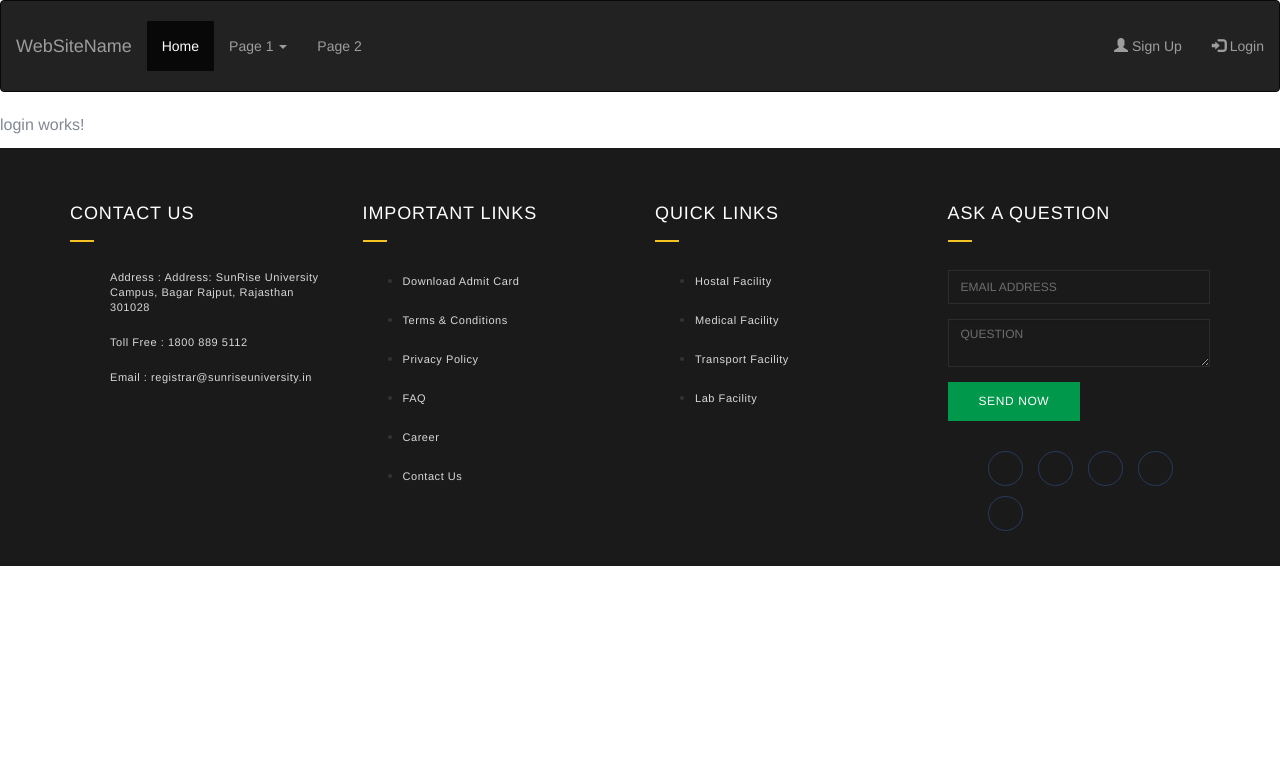
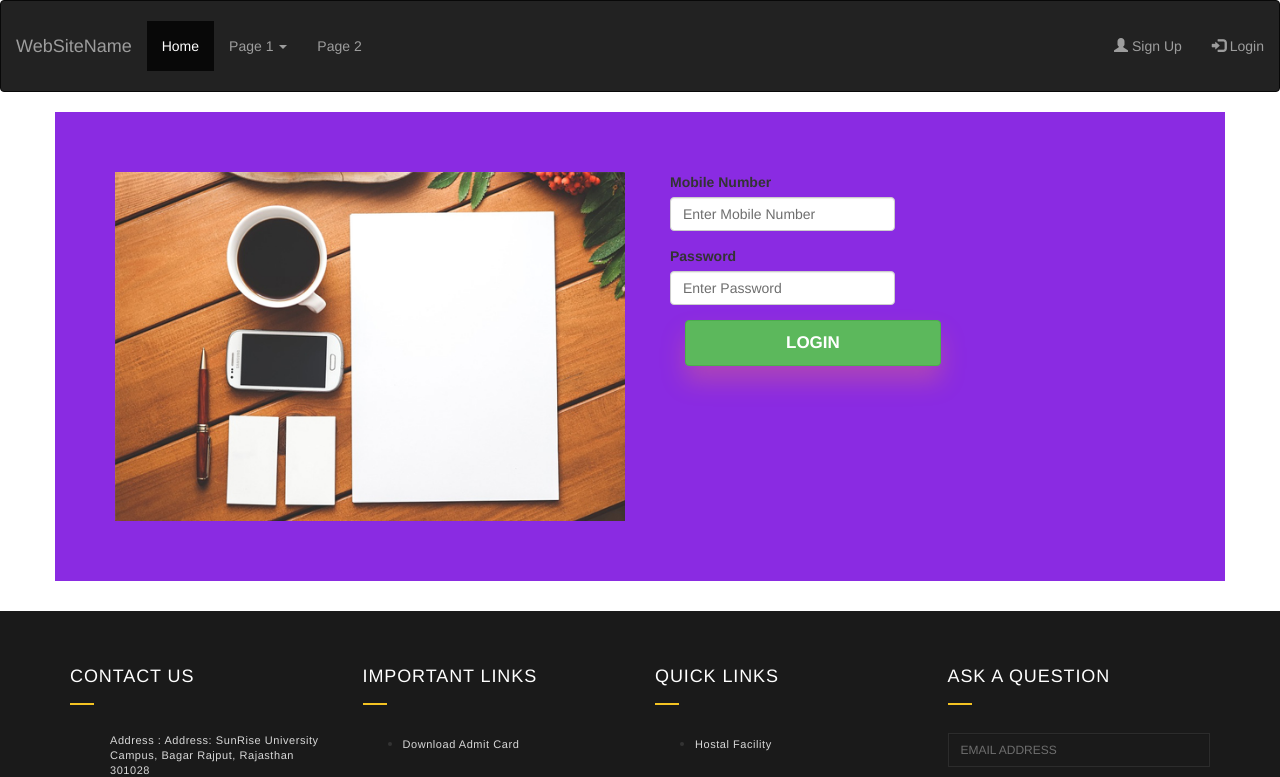
Before and after one commit to Girish-120/I-chat, an Angular app: page /login in a window 1280 px wide. Shown: the top 777 px of the page. Built offline with nearby package versions, Linux system fonts and the light colour scheme.

Commit message:
added login page

```diff
--- a/src/app/login/login.component.css
+++ b/src/app/login/login.component.css
@@ -0,0 +1,10 @@
+.btns{
+    padding:10px 100px 10px 100px;
+    font-size: 17px;
+    font-weight: 800;
+}
+.loginform{
+    background-color: blueviolet;
+    padding: 60px;
+    margin-bottom: 30px;
+}
--- a/src/app/login/login.component.html
+++ b/src/app/login/login.component.html
@@ -1 +1,24 @@
-<p>login works!</p>
+<div class="container loginform">
+    <div class="row">
+        <div class="col-md-6">
+            <img src="../../assets/image/blog-img2.jpg" alt="">
+        </div>
+        <div class="col-md-6">
+            <div class="col-md-6 w-100 mx-auto">
+                <form action="" class="form-group">
+                    <div class="form-group">
+                        <label for="mobileno">Mobile Number</label>
+                        <input type="text" id="mobileno" class="form-control" placeholder="Enter Mobile Number">
+                    </div>
+                    <div class="form-group">
+                        <label for="password">Password</label>
+                        <input type="password" id="password" class="form-control" placeholder="Enter Password">
+                    </div>
+                    <div class="col-md-12 text-center form-group">
+                        <button class="btn btn-success btns">Login</button>
+                    </div>
+                </form>
+            </div>
+        </div>
+    </div>
+</div>
```
